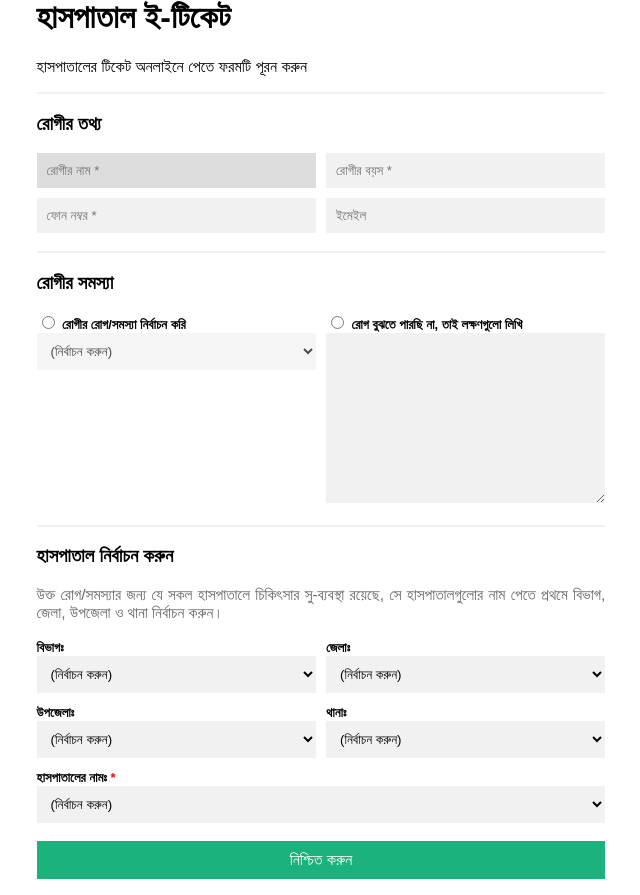
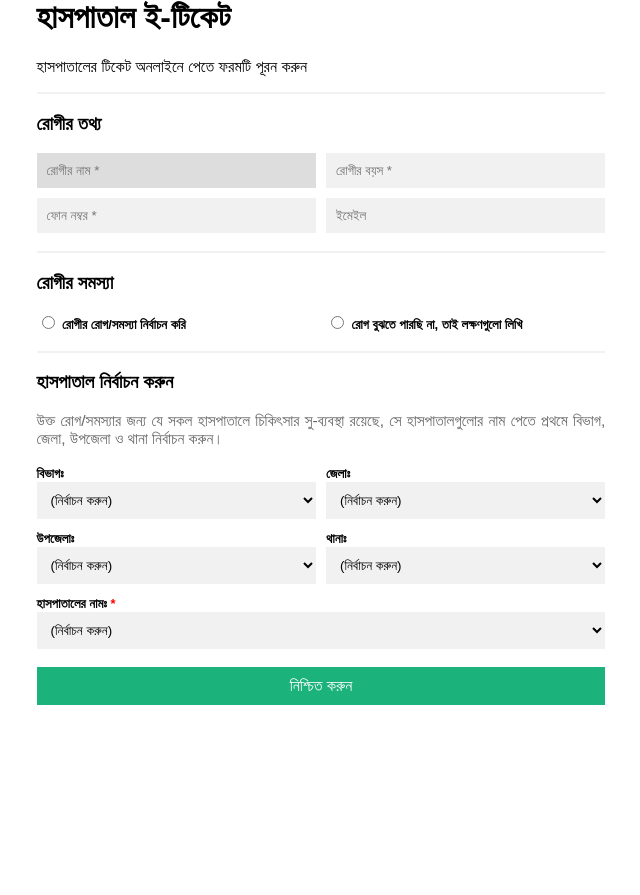
Before and after one commit to mahfuz225bd/Hospital-E-Ticketing-System, a Flask app: page / in a window 1280 px wide. Shown: the part 22-917 px from the top of the page, without its empty margins (319-959 px from the left). After the commit the page ends 727 px from the top, so only its background shows below. Run offline with Flask 3, Linux system fonts and the light colour scheme.

Commit message:
show/hide input option on radio select

```diff
--- a/static/default.css
+++ b/static/default.css
@@ -1,5 +1,5 @@
 * {
-  box-sizing: border-box
+  box-sizing: border-box;
 }
 
 body {
@@ -82,3 +82,7 @@ hr {
 a {
   color: dodgerblue;
 }
+
+.hide {
+  display: none;
+}
--- a/static/default.js
+++ b/static/default.js
@@ -38,12 +38,12 @@ document.addEventListener('DOMContentLoaded', () => {
     const problemUnknown = document.querySelector('#problem_unknown')
 
     problemKnown.addEventListener('click', () => {
-        problemOption.disabled = false
-        symptomOption.disabled = true
+        problemOption.style.display = 'block'
+        symptomOption.style.display = 'none'
     })
 
     problemUnknown.addEventListener('click', () => {
-        problemOption.disabled = true
-        symptomOption.disabled = false;
+        problemOption.style.display = 'none'
+        symptomOption.style.display = 'block'
     })
 })
--- a/templates/index.html
+++ b/templates/index.html
@@ -33,7 +33,15 @@
             <div class="input-col left">
                 <input type="radio" id="problem_known" name="problem_known_unknown" value="known">
                 <label for="problem_known">রোগীর রোগ/সমস্যা নির্বাচন করি</label>
-                <select id="problem" name="problem" disabled>
+            </div>
+            <div class="input-col right">
+                <input type="radio" id="problem_unknown" name="problem_known_unknown" value="unkonwn">
+                <label for="problem_unknown">রোগ বুঝতে পারছি না, তাই লক্ষণগুলো লিখি</label>
+            </div>
+        </div>
+        <div class="input-row" style="margin-top: -10px;">
+            <div class="input-col left">
+                <select class="hide" id="problem" name="problem">
                     <option>(নির্বাচন করুন)</option>
                     <option value="headache">মাথাব্যথা</option>
                     <option value="fever">জ্বর</option>
@@ -44,11 +52,7 @@
                     <option value="difficulty_breathing">শ্বাস নিতে অসুবিধা</option>
                     <option value="chest_pain">সিনার ব্যথা</option>
                 </select>
-            </div>
-            <div class="input-col right">
-                <input type="radio" id="problem_unknown" name="problem_known_unknown" value="unkonwn">
-                <label for="problem_unknown">রোগ বুঝতে পারছি না, তাই লক্ষণগুলো লিখি</label>
-                <textarea name="symptoms" id="symptoms" cols="30" rows="10" disabled></textarea>
+                <textarea class="hide" name="symptoms" id="symptoms" cols="30" rows="10"></textarea>
             </div>
         </div>
 
```
